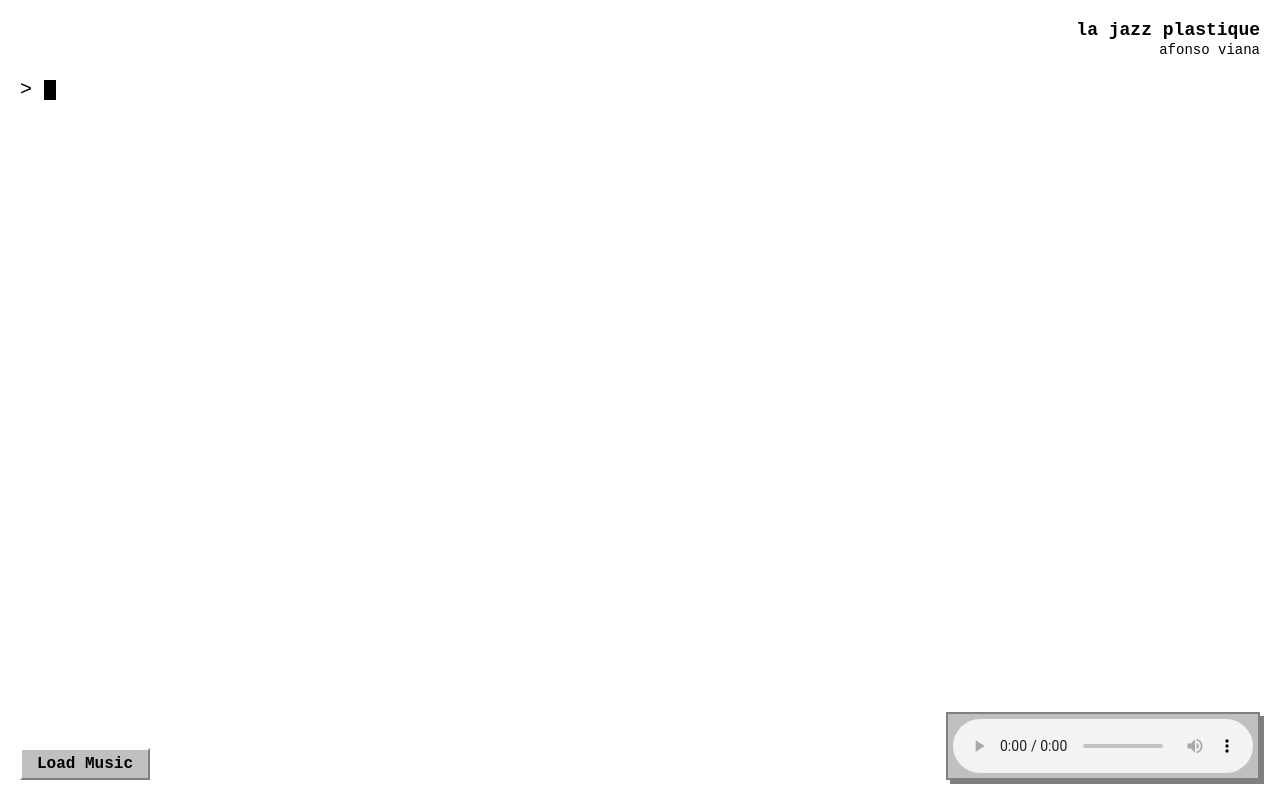
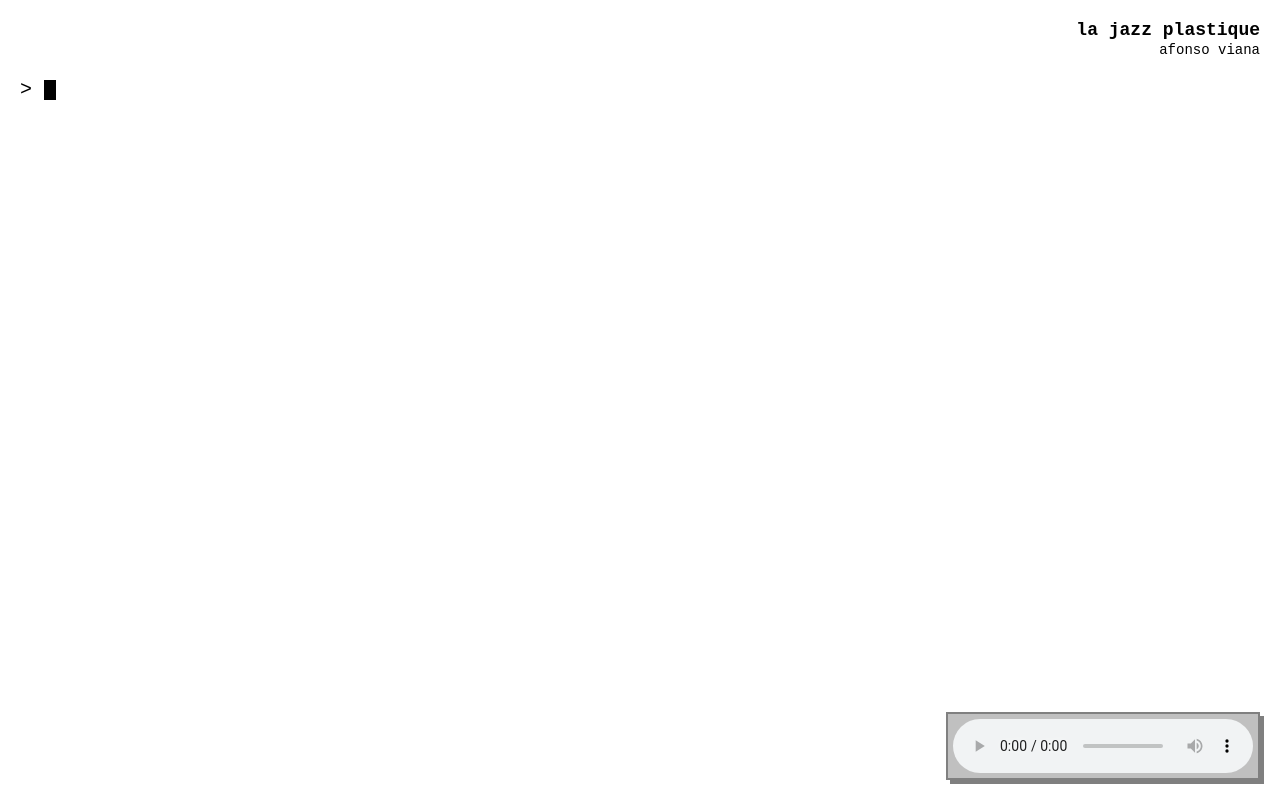
Before and after one commit to codeviana/lajazzplastique, a React (Vite) app: page / in a window 1280 px wide. Built offline with nearby package versions, Linux system fonts and the light colour scheme.

Commit message:
improvements

```diff
--- a/src/App.tsx
+++ b/src/App.tsx
@@ -1,10 +1,10 @@
-import { useState, ChangeEvent, useEffect } from 'react';
+import { useState, useEffect } from 'react';
 import Typewriter from './components/Typewriter';
 import { useAudioVisualizer } from './hooks/useAudioVisualizer';
 
 function App() {
     const { audioRef, getFrequencyData, isPlaying } = useAudioVisualizer();
-    const [audioSrc, setAudioSrc] = useState<string>('default_album.mp3');
+    const [audioSrc] = useState<string>('default_album.mp3');
 
     const [hasStarted, setHasStarted] = useState(false);
     const [showTracklist, setShowTracklist] = useState(false);
@@ -45,14 +45,7 @@ function App() {
         if (isPlaying) setHasStarted(true);
     }, [isPlaying]);
 
-    // Handle file upload
-    const handleFileUpload = (event: ChangeEvent<HTMLInputElement>) => {
-        const file = event.target.files?.[0];
-        if (file) {
-            const url = URL.createObjectURL(file);
-            setAudioSrc(url);
-        }
-    };
+
 
     return (
         <div className="app-container">
@@ -93,13 +86,7 @@ function App() {
                 />
             </main>
 
-            {/* Bottom Left Controls */}
-            <div className="bottom-left-controls">
-                <label className="retro-button">
-                    Load Music
-                    <input type="file" accept="audio/*" onChange={handleFileUpload} style={{ display: 'none' }} />
-                </label>
-            </div>
+
 
             {/* Bottom Right Player */}
             <div className="bottom-right-player">
--- a/src/components/Typewriter.tsx
+++ b/src/components/Typewriter.tsx
@@ -20,6 +20,8 @@ const Typewriter: React.FC<TypewriterProps> = ({ getAudioData, isPlaying, audioR
     const textRef = useRef<string>("> ");
     const cursorRef = useRef<boolean>(true);
     const lastBeatTimeRef = useRef<number>(0);
+    const typingQueueRef = useRef<string>("");
+    const lastTypeTimeRef = useRef<number>(0);
 
     useEffect(() => {
         const cursorInterval = setInterval(() => {
@@ -67,8 +69,9 @@ const Typewriter: React.FC<TypewriterProps> = ({ getAudioData, isPlaying, audioR
             const charWidth = 12; // Approx for 20px Courier
             const maxCharsPerLine = Math.floor((canvas.width - marginLeft - marginRight) / charWidth);
 
-            // Logic to add text
-            if (isPlaying && energy > 180 && time - lastBeatTimeRef.current > 120) {
+            // 1. BEAT DETECTION: Populate Queue
+            // Only add to queue if we aren't backed up too much (max 50 chars pending)
+            if (isPlaying && energy > 180 && time - lastBeatTimeRef.current > 120 && typingQueueRef.current.length < 50) {
                 lastBeatTimeRef.current = time;
 
                 // Determine current phase phrase
@@ -99,18 +102,30 @@ const Typewriter: React.FC<TypewriterProps> = ({ getAudioData, isPlaying, audioR
                     textToAdd = words[Math.floor(Math.random() * words.length)] + " ";
                 }
 
-                // Check if current last line needs wrapping
-                const currentLines = textRef.current.split('\n');
+                // Decide wrapping NOW based on projected length.
+                // We use the last line of the *actual* text plus the *pending* text to decide.
+                const currentFullText = textRef.current + typingQueueRef.current;
+                const currentLines = currentFullText.split('\n');
                 const lastLine = currentLines[currentLines.length - 1];
 
                 if (lastLine.length + textToAdd.length > maxCharsPerLine) {
-                    textRef.current += "\n" + textToAdd.trimStart(); // Wrap
+                    // Add newline to queue before word
+                    typingQueueRef.current += "\n" + textToAdd.trimStart();
                 } else {
-                    textRef.current += textToAdd;
+                    typingQueueRef.current += textToAdd;
                 }
 
                 // Random newline
-                if (Math.random() > 0.98) textRef.current += "\n";
+                if (Math.random() > 0.98) typingQueueRef.current += "\n";
+            }
+
+            // 2. TYPING LOGIC: Consume Queue
+            const typingSpeed = 70; // ms per character (slower)
+            if (typingQueueRef.current.length > 0 && time - lastTypeTimeRef.current > typingSpeed) {
+                lastTypeTimeRef.current = time;
+                const char = typingQueueRef.current.charAt(0);
+                typingQueueRef.current = typingQueueRef.current.substring(1);
+                textRef.current += char;
             }
 
             // Scroll simulation
--- a/src/index.css
+++ b/src/index.css
@@ -98,12 +98,7 @@ body {
   }
 }
 
-.bottom-left-controls {
-  position: absolute;
-  bottom: 20px;
-  left: 20px;
-  z-index: 10;
-}
+
 
 .bottom-right-player {
   position: absolute;
@@ -116,26 +111,7 @@ body {
   box-shadow: 4px 4px 0px 0px rgba(0, 0, 0, 0.5);
 }
 
-.retro-button {
-  background-color: var(--retro-gray);
-  border-top: 2px solid var(--retro-border-light);
-  border-left: 2px solid var(--retro-border-light);
-  border-right: 2px solid var(--retro-dark);
-  border-bottom: 2px solid var(--retro-dark);
-  padding: 5px 15px;
-  cursor: pointer;
-  font-weight: bold;
-  user-select: none;
-  font-family: 'Courier New', Courier, monospace;
-  display: inline-block;
-}
 
-.retro-button:active {
-  border-top: 2px solid var(--retro-dark);
-  border-left: 2px solid var(--retro-dark);
-  border-right: 2px solid var(--retro-border-light);
-  border-bottom: 2px solid var(--retro-border-light);
-}
 
 .whiteboard-area {
   width: 100%;
```
